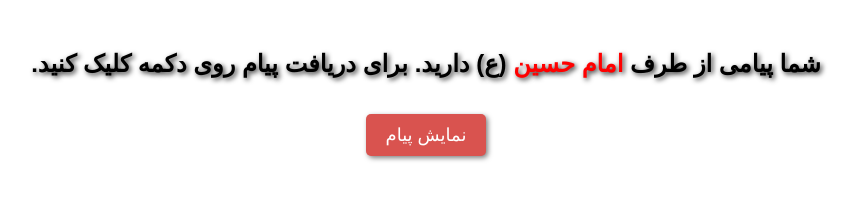
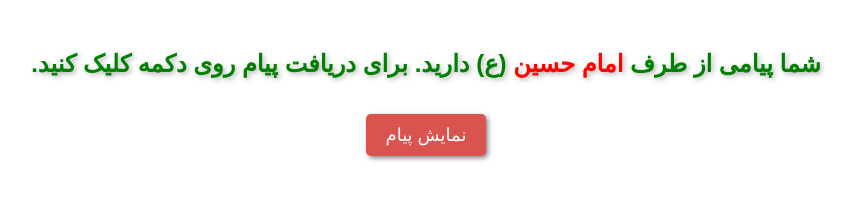
Before and after one commit to HussainIbneAli/payame-EmamHussain, a plain HTML site: page index.html in a window 1280 px wide. Shown: the whole page, without its empty margins (214-1070 px from the left). Drawn offline with Linux system fonts and the light colour scheme.

Commit message:
Update index.html

```diff
--- a/index.html
+++ b/index.html
@@ -15,12 +15,12 @@
       background-size: cover; /* تصویر تمام صفحه را می‌پوشاند */
       background-position: center; /* تصویر در مرکز قرار می‌گیرد */
       background-repeat: no-repeat; /* تصویر تکرار نمی‌شود */
-      color: black; /* رنگ متن */
+      color: green; /* رنگ متن */
     }
     h1 {
       margin-top: 50px;
       font-size: 24px;
-      text-shadow: 2px 2px 5px rgba(0, 0, 0, 0.8); /* سایه متن */
+      text-shadow: 2px 2px 5px rgba(0, 0, 0, 0.3); /* سایه متن */
     }
     button {
       margin-top: 20px;
```
